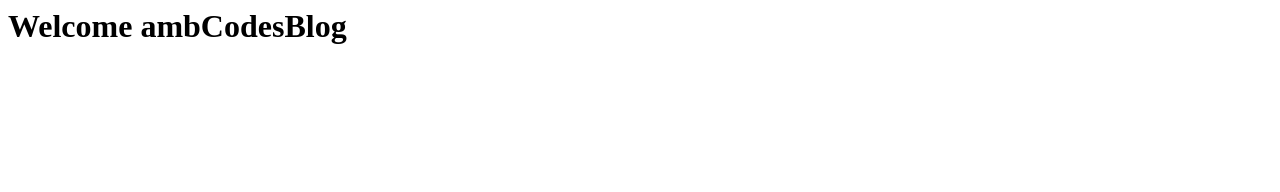
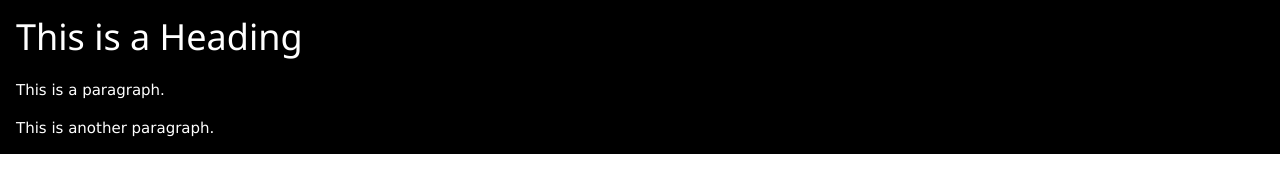
Before and after one commit to amb-codes/ambCodesBlog.github.io, a plain HTML site: page index.html in a window 1280 px wide. Drawn offline with nearby package versions, Linux system fonts and the light colour scheme.

Commit message:
Update index.html
a

```diff
--- a/index.html
+++ b/index.html
@@ -1,3 +1,20 @@
-<HTML>
-<H1>Welcome ambCodesBlog</H1>
-</HTML>
+<!DOCTYPE html>
+<html lang="en">
+<meta charset="UTF-8">
+<title>Page Title</title>
+<meta name="viewport" content="width=device-width,initial-scale=1">
+<link rel="stylesheet" href="https://www.w3schools.com/w3css/4/w3.css">
+<style>
+</style>
+<script src=""></script>
+<body>
+
+
+<div class="w3-container w3-black">
+<h1>This is a Heading</h1>
+<p>This is a paragraph.</p>
+<p>This is another paragraph.</p>
+</div>
+
+</body>
+</html>
```
